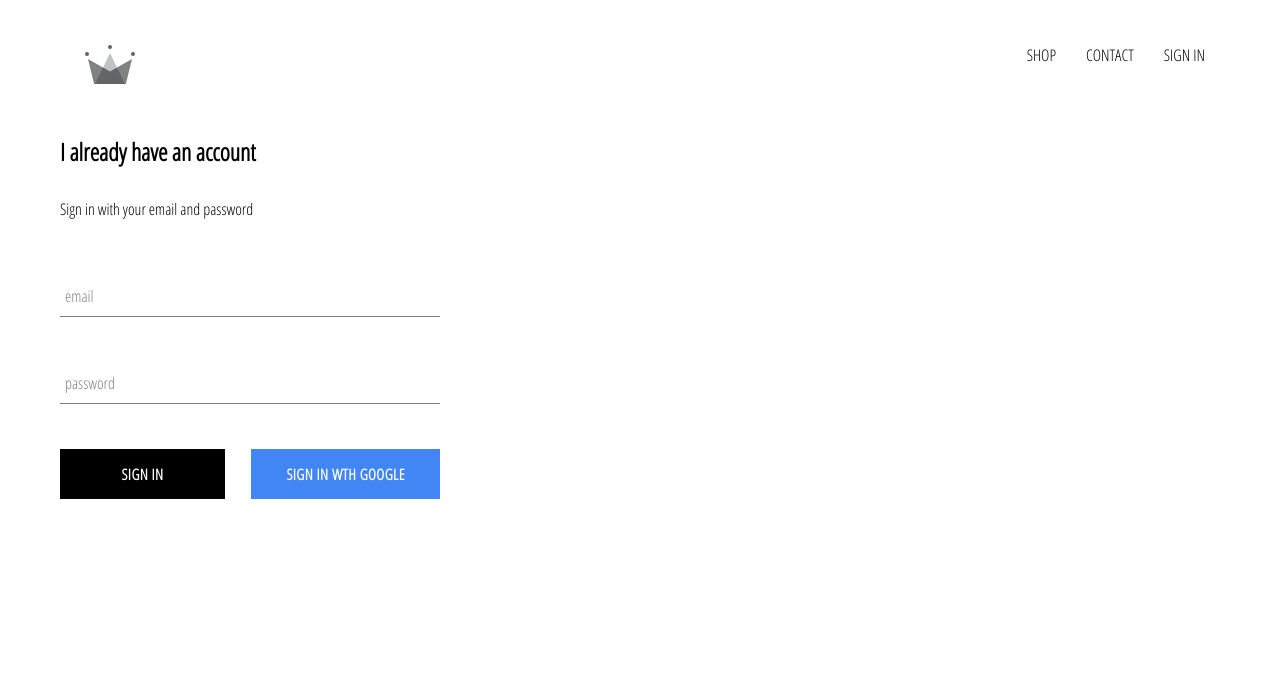
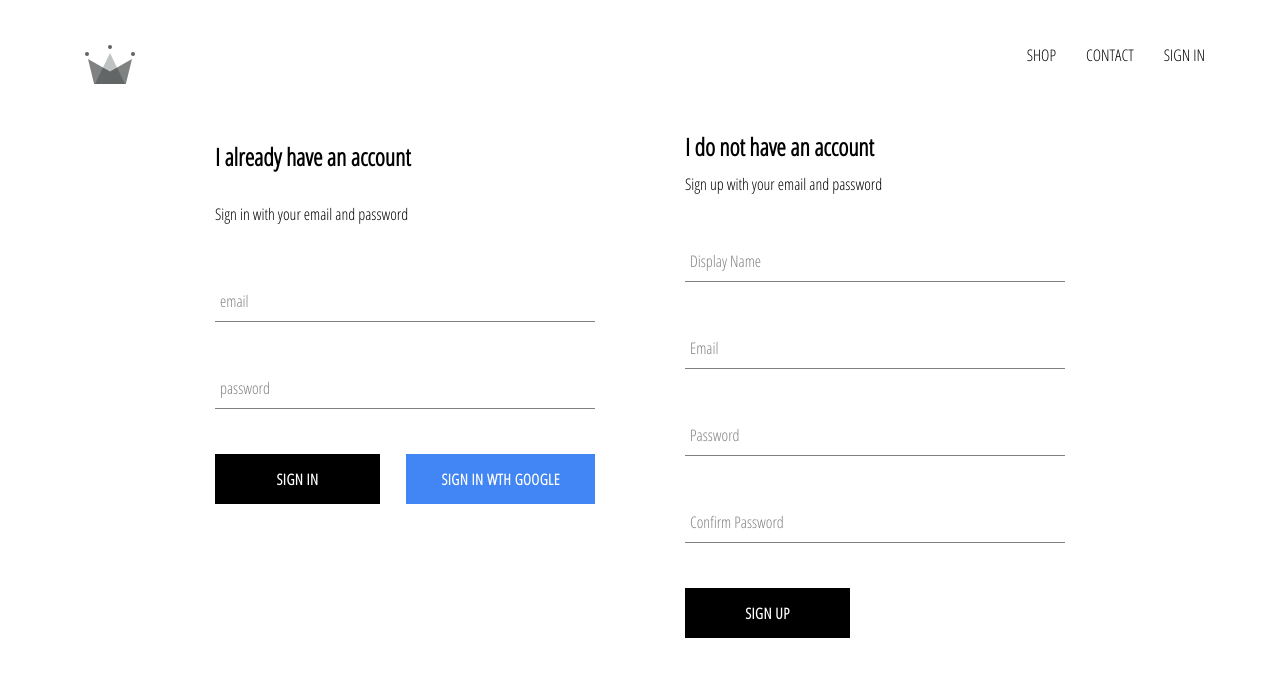
Before and after one commit to OduduU/five-clothing-nigeria, a React (Create React App) app: page /signin in a window 1280 px wide. Shown: the top 676 px of the page. Built offline with nearby package versions, Linux system fonts and the light colour scheme; no server answers.

Commit message:
configured firebase, included ability to store authenticated users

```diff
--- a/src/App.js
+++ b/src/App.js
@@ -7,7 +7,7 @@
 import Homepage from "./pages/homepage/homepage.component";
 import SignInAndSignUp from "./components/sign-in-and-sign-up/sign-in-and-sign-up.component";
 import ShopPage from "./pages/shop/shop.component";
-import { auth } from "./firebase/firebase.utils";
+import { auth, createUserProfileDocument } from "./firebase/firebase.utils";
 
 class App extends React.Component {
 	constructor() {
@@ -18,16 +18,28 @@
 		};
 	}
 
-	unsubscribeFromAuth = null
+	unsubscribeFromAuth = null;
 
 	componentDidMount() {
-		this.unsubscribeFromAuth = auth.onAuthStateChanged(user => {
-			this.setState({ currentUser: user });
+		this.unsubscribeFromAuth = auth.onAuthStateChanged(async userAuth => {
+			if (userAuth) {
+				const userRef = await createUserProfileDocument(userAuth);
 
-			console.log(user);
+				userRef.onSnapshot(snapShot => {
+					this.setState({
+						currentUser: {
+							id: snapShot.id,
+							...snapShot.data()
+						}
+					});
+
+					console.log("appState", this.state);
+				});
+			} else {
+				this.setState({ currentUser: userAuth });
+			}
 		});
 	}
-
 
 	componentWillUnmount() {
 		this.unsubscribeFromAuth();
--- a/src/components/form-input/form-input.component.jsx
+++ b/src/components/form-input/form-input.component.jsx
@@ -2,7 +2,8 @@
 
 import "./form-input.styles.scss";
 
-const FormInput = ({ handleChange, label, ...otherProps }) => (
+const FormInput = ({ handleChange, label, ...otherProps }) => {
+	return (
 		<div className="group">
 			<input className="form-input" onChange={handleChange} {...otherProps} />
 			{label ? (
@@ -14,5 +15,6 @@
 			) : null}
 		</div>
 	);
+};
 
 export default FormInput;
--- a/src/components/sign-in-and-sign-up/sign-in-and-sign-up.component.jsx
+++ b/src/components/sign-in-and-sign-up/sign-in-and-sign-up.component.jsx
@@ -1,13 +1,15 @@
-import React from 'react'
+import React from "react";
 
-import SignIn from '../sign-in/sign-in.component'
+import SignIn from "../sign-in/sign-in.component";
+import SignUp from "../sign-up/sign-up.component";
 
-import './sign-in-and-sign-up.styles.scss'
+import "./sign-in-and-sign-up.styles.scss";
 
 const SignInAndSignUp = () => (
-    <div className="sign-in-and-sign-up">
-        <SignIn />
-    </div>
+	<div className="sign-in-and-sign-up">
+		<SignIn />
+		<SignUp />
+	</div>
 );
 
 export default SignInAndSignUp;
--- a/src/components/sign-in-and-sign-up/sign-in-and-sign-up.styles.scss
+++ b/src/components/sign-in-and-sign-up/sign-in-and-sign-up.styles.scss
@@ -0,0 +1,6 @@
+.sign-in-and-sign-up {
+	width: 850px;
+	display: flex;
+	justify-content: space-between;
+	margin: 30px auto;
+}
--- /dev/null
+++ b/src/components/sign-up/sign-up.component.jsx
@@ -0,0 +1,102 @@
+import React from "react";
+
+import FormInput from "../form-input/form-input.component";
+import CustomButton from "../custom-button/custom-buttom.component";
+
+import { auth, createUserProfileDocument } from "../../firebase/firebase.utils";
+
+import "./sign-up.styles.scss";
+
+class SignUp extends React.Component {
+	constructor() {
+		super();
+
+		this.state = {
+			displayName: "",
+			email: "",
+			password: "",
+			confirmPassword: ""
+		};
+	}
+
+	handleSubmit = async event => {
+		event.preventDefault();
+
+		const { displayName, email, password, confirmPassword } = this.state;
+
+		if (password !== confirmPassword) {
+			alert("passwords don't match");
+			return;
+		}
+
+		try {
+			const newUser = await auth.createUserWithEmailAndPassword(email, password);
+
+			const { user } = newUser;
+
+			await createUserProfileDocument(user, { displayName });
+
+			this.state = {
+				displayName: "",
+				email: "",
+				password: "",
+				confirmPassword: ""
+			};
+		} catch (error) {
+			console.error(error);
+		}
+	};
+
+	handleChange = event => {
+		const { name, value } = event.target;
+
+		this.setState({ [name]: value });
+	};
+
+	render() {
+		const { displayName, email, password, confirmPassword } = this.state;
+		return (
+			<div className="sign-up">
+				<h2 className="title">I do not have an account</h2>
+				<span>Sign up with your email and password</span>
+				<form className="sign-up-form" onSubmit={this.handleSubmit}>
+					<FormInput
+						type="text"
+						name="displayName"
+						onChange={this.handleChange}
+						value={displayName}
+						label="Display Name"
+						required
+					/>
+					<FormInput
+						type="email"
+						name="email"
+						onChange={this.handleChange}
+						value={email}
+						label="Email"
+						required
+					/>
+					<FormInput
+						type="password"
+						name="password"
+						onChange={this.handleChange}
+						value={password}
+						label="Password"
+						required
+					/>
+					<FormInput
+						type="password"
+						name="confirmPassword"
+						onChange={this.handleChange}
+						value={confirmPassword}
+						label="Confirm Password"
+						required
+					/>
+					<CustomButton type="submit">SIGN UP</CustomButton>
+				</form>
+			</div>
+		);
+	}
+}
+
+export default SignUp;
--- /dev/null
+++ b/src/components/sign-up/sign-up.styles.scss
@@ -0,0 +1,9 @@
+.sign-up {
+	display: flex;
+	flex-direction: column;
+	width: 380px;
+
+	.title {
+		margin: 10px 0;
+	}
+}
--- a/src/firebase/firebase.utils.js
+++ b/src/firebase/firebase.utils.js
@@ -13,6 +13,32 @@
 	measurementId: "G-J7VCYX6C27"
 };
 
+export const createUserProfileDocument = async (userAuth, additionalData) => {
+	if (!userAuth) return;
+
+	const userRef = firestore.doc(`users/${userAuth.uid}`);
+
+	const snapShot = await userRef.get();
+
+	if (!snapShot.exists) {
+		const { displayName, email } = userAuth;
+		const createdAt = new Date();
+
+		try {
+			await userRef.set({
+				displayName,
+				email,
+				createdAt,
+				...additionalData
+			});
+		} catch (error) {
+			console.log("error creating user", error.message);
+		}
+	}
+
+	return userRef;
+};
+
 firebase.initializeApp(config);
 
 export const auth = firebase.auth();
```
Also changed, not shown: src/components/header/header.component.jsx (+10 -8 lines). Lines whose indentation alone changed are shown as unchanged.
